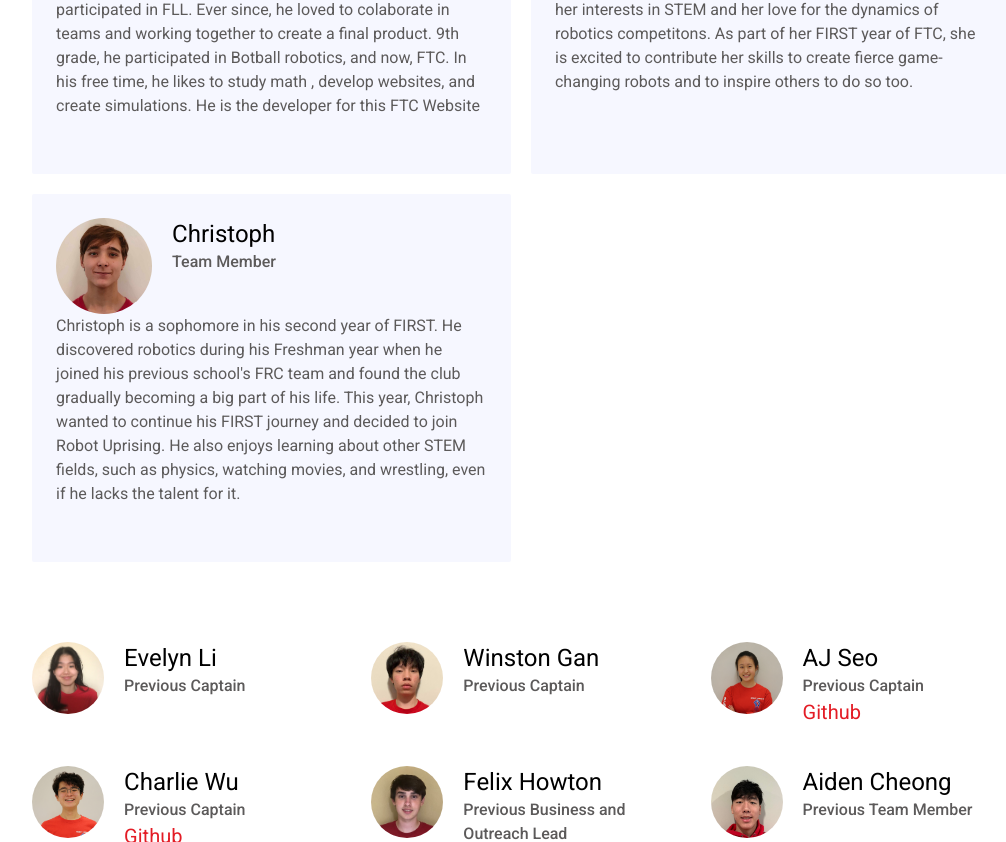
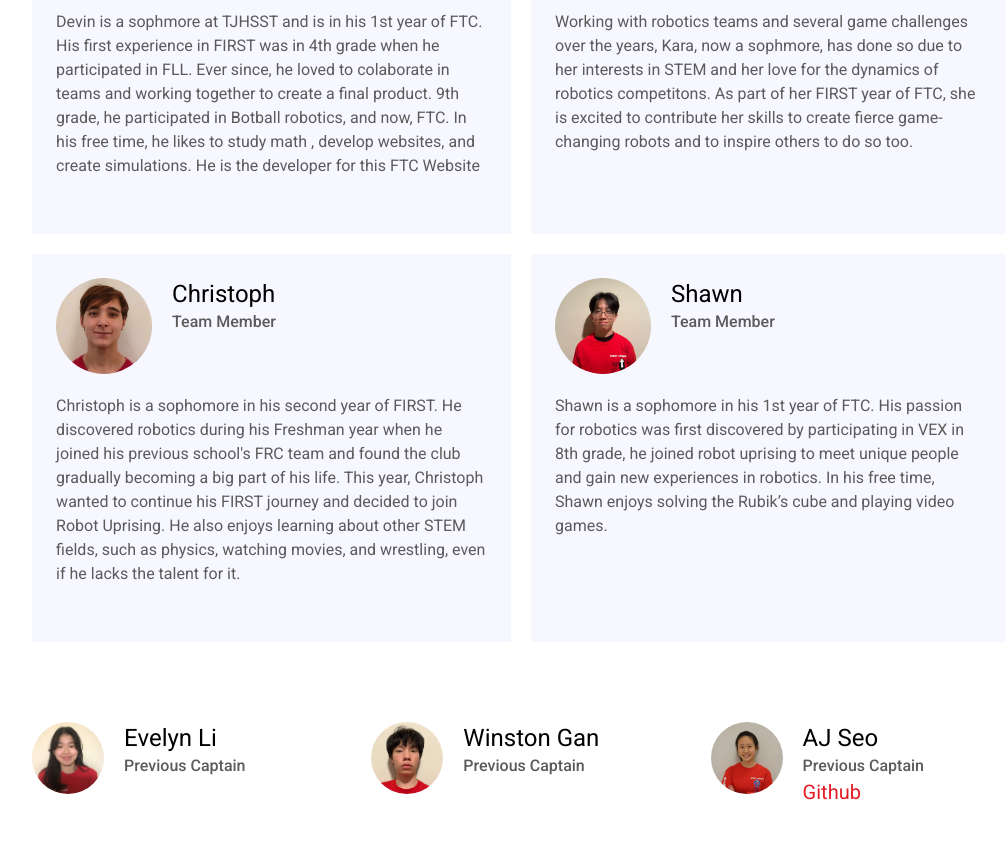
Before and after one commit to UsernameDP/FTC-14607-Website, a React (Vite) app: page /team in a window 1280 px wide. Shown: the part 1596-2438 px from the top of the page, without its empty margins (119-1125 px from the left). Built offline with nearby package versions, Linux system fonts and the light colour scheme.

Commit message:
adding shawn and adding margin to activeMemberCard

```diff
--- a/src/routes/team/components/activeMemberCard.jsx
+++ b/src/routes/team/components/activeMemberCard.jsx
@@ -4,7 +4,7 @@ function ActiveMemberCard({ name, role, content, image, github }) {
   return (
     <div>
       <div className="bg-FTC_LIGHT_GRAY px-6 pt-6 pb-14 h-full flex-col gap-5 rounded-sm">
-        <section className="flex flex-row gap-5">
+        <section className="flex flex-row gap-5 mb-5">
           <img
             src={image}
             alt={image}
--- a/src/routes/team/public/data/activeMembers.json
+++ b/src/routes/team/public/data/activeMembers.json
@@ -41,5 +41,11 @@
         "role" : "Team Member",
         "content" : "Christoph is a sophomore in his second year of FIRST. He discovered robotics during his Freshman year when he joined his previous school's FRC team and found the club gradually becoming a big part of his life. This year, Christoph wanted to continue his FIRST journey and decided to join Robot Uprising. He also enjoys learning about other STEM fields, such as physics, watching movies, and wrestling, even if he lacks the talent for it.        ",
         "image" : "/img/routes/team/members/christoph.jpg"
+    },
+    {
+        "name": "Shawn",
+        "role" : "Team Member",
+        "content" : "Shawn is a sophomore in his 1st year of FTC. His passion for robotics was first discovered by participating in VEX in 8th grade, he joined robot uprising to meet unique people and gain new experiences in robotics. In his free time, Shawn enjoys solving the Rubik’s cube and playing video games.",
+        "image" : "/img/routes/team/members/shawn.jpg"
     }
 ]
```
Also changed, not shown: public/img/routes/team/members/shawn.jpg (added).
